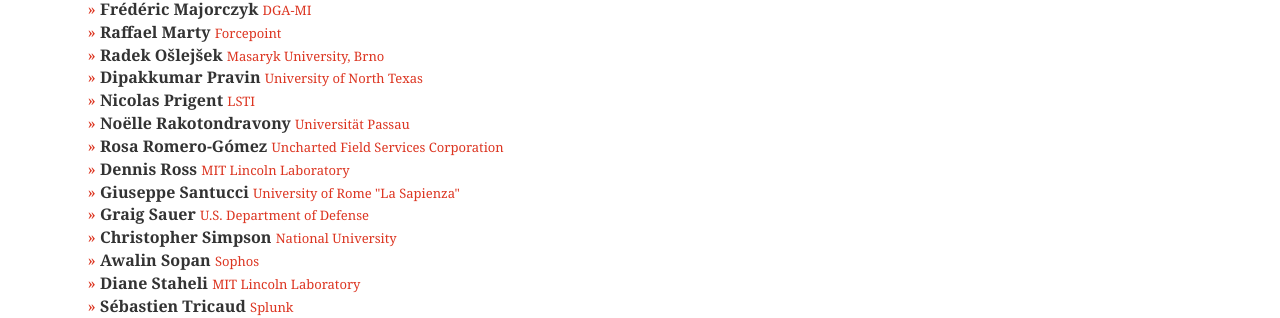
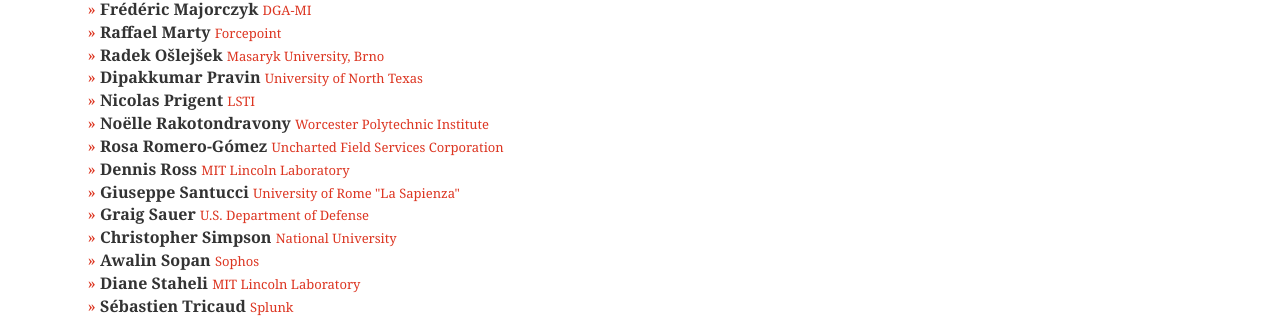
Before and after one commit to vizsec/vizsec.github.io, a Jekyll site: the page built from vizsec2021/index.html, in a window 1280 px wide and 900 px high, scrolled down 6548 px. Shown: the part 145-463 px from the top of the window. Built offline with Jekyll 4.4.1, drawn with Linux system fonts in a browser that asks for light colours; nearby versions of some CDN libraries.

Commit message:
update affiliation

```diff
--- a/_data/y2021-program_committee.yml
+++ b/_data/y2021-program_committee.yml
@@ -74,7 +74,7 @@
   affiliation: LSTI
 
 - name: Noëlle Rakotondravony
-  affiliation: Universität Passau
+  affiliation: Worcester Polytechnic Institute
 
 - name: Rosa Romero-Gómez
   affiliation: Uncharted Field Services Corporation
```
